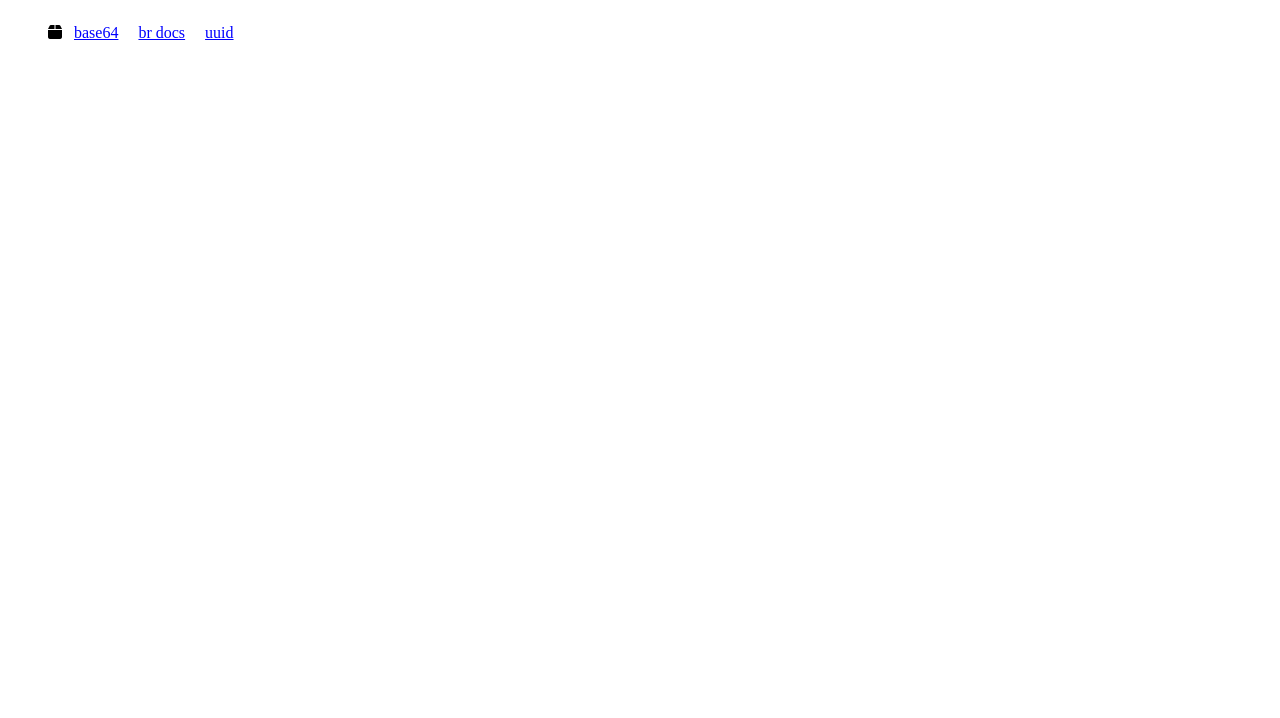
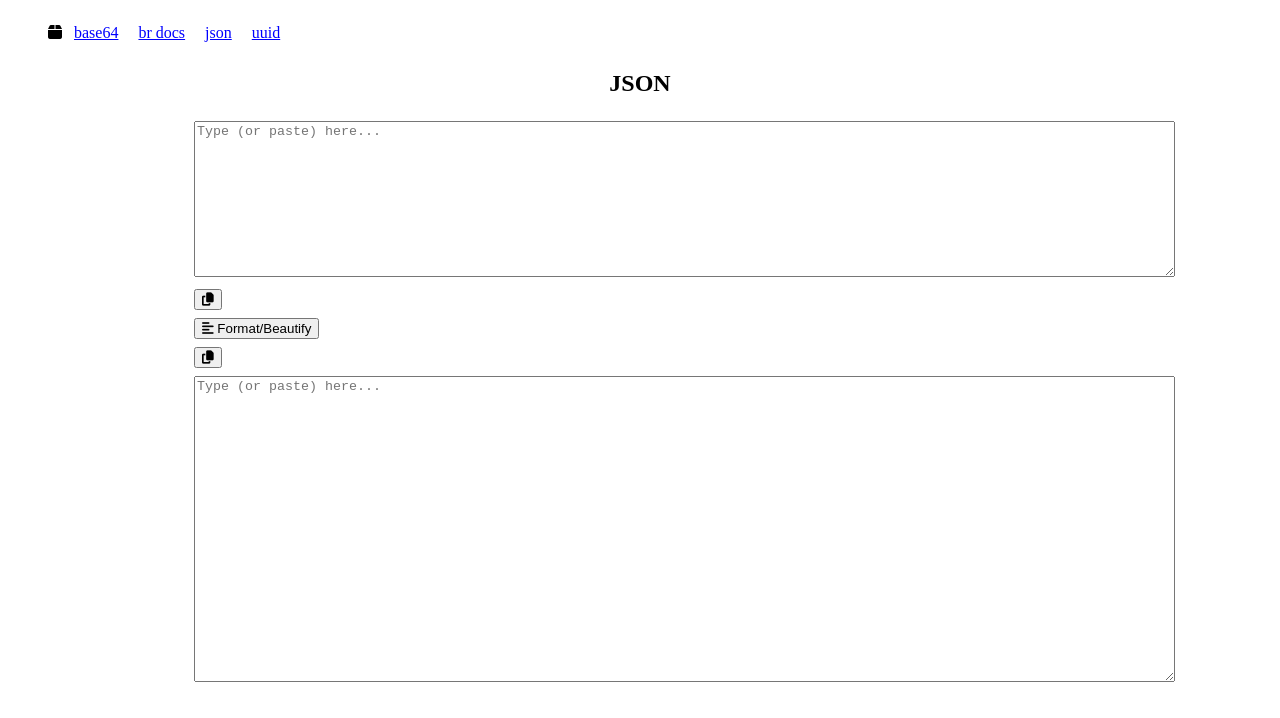
Before and after one commit to martinusso/mother-box, a plain HTML site: page index.html in a window 1280 px wide. Drawn offline with Linux system fonts and the light colour scheme.

Commit message:
Add json formatter

```diff
--- /dev/null
+++ b/assets/js/tools.js
@@ -0,0 +1,94 @@
+"use strict";
+
+function copy(id) {
+	var copyText = document.getElementById(id);
+	copyText.select();
+	document.execCommand("copy");
+}
+
+function hideAll() {
+	var els = document.querySelectorAll('.tabs-active')
+	for (var i = 0; i < els.length; i++) {
+		els[i].classList.remove('tabs-active')
+	}
+}
+function show(id) {
+	hideAll();
+	var element = document.getElementById(id);
+	element.classList.add("tabs-active");
+}
+
+// Base64
+function decodeBase64() {
+	var encodedData = document.getElementById("base64-encoded").value;
+	document.getElementById("base64-decoded").value = window.atob(encodedData);
+}
+function encodeBase64() {
+	var encodedData = document.getElementById("base64-decoded").value;
+	document.getElementById("base64-encoded").value = window.btoa(encodedData);
+}
+
+// Docs
+function cpf() {
+	document.getElementById("doc").value = "Not implemented!";
+}
+function cnpj() {
+	document.getElementById("doc").value = "Not implemented!";
+}
+
+function uuid() {
+	id = 'xxxxxxxx-xxxx-4xxx-yxxx-xxxxxxxxxxxx'.replace(/[xy]/g, function(c) {
+		var r = Math.random() * 16 | 0, v = c == 'x' ? r : (r & 0x3 | 0x8);
+		return v.toString(16);
+	});
+	document.getElementById("uuid-value").value = id;
+}
+
+// JSON
+function beautifyJSON() {
+	var input = document.getElementById("json-input").value;
+  var formatted = '';
+  let spaces = 0;
+  for (var i = 0; i < input.length; i++) {
+    function closing(c) {
+      return ['}', ']'].indexOf(c) >= 0;
+    }
+    function opening(c) {
+      return ['{', '['].indexOf(c) >= 0;
+    }
+    let c = input[i];
+    let previous = input[i-1];
+    let next = input[i+1];
+
+    let comma = c == ',' && !closing(previous);
+    if (closing(c)) {
+      formatted += "\n";
+      spaces -= 2;
+      if (spaces > 0) {
+        formatted += " ".repeat(spaces);
+      }
+    }
+
+    formatted += c
+
+    if (opening(c)) {
+      formatted += "\n";
+      spaces += 2;
+      if (spaces > 0) {
+        formatted += " ".repeat(spaces)
+      }
+    } else if (c == ':' && next != ' ' && !closing(next)) {
+      formatted += " ";
+    } else if (c == ',') {
+      formatted += "\n";
+      if (spaces > 0) {
+        formatted += " ".repeat(spaces);
+      }
+    }
+  }
+	document.getElementById("json-output").value = formatted;
+}
+
+(() => {
+  show('json');
+})();
--- a/index.html
+++ b/index.html
@@ -42,6 +42,7 @@
 				<li><i class="fas fa-box"></i></li>
 				<li><a href="#" onclick="show('base64')">base64</a></li>
 				<li><a href="#" onclick="show('br-docs')">br docs</a></li>
+				<li><a href="#" onclick="show('json')">json</a></li>
 				<li><a href="#" onclick="show('uuid')">uuid</a></li>
 			</ul>
 		</nav>
@@ -58,8 +59,8 @@
 						<button type="button" onclick="encodeBase64()" id="base64-encode" value="Encode"><i class="fas fa-arrow-up"></i> Encode</button>
 					</div>
 					<div>
+						<button type="button" onclick="copy('base64-decoded')" value="Copy to Clipboard"><i class="fas fa-copy"></i></button>
 						<textarea id="base64-decoded" placeholder="Type (or paste) here..." spellcheck="false" rows="14" cols="120"></textarea>
-						<button type="button" onclick="copy('base64-decoded')" value="Copy to Clipboard"><i class="fas fa-copy"></i></button>
 					</div>
 				</form>
 			</section>
@@ -77,6 +78,23 @@
 				</form>
 			</section>
 
+			<section class="state-hidden" id="json">
+				<h2>JSON</h2>
+				<form>
+					<div>
+						<textarea id="json-input" placeholder="Type (or paste) here..." spellcheck="false" rows="10" cols="120"></textarea>
+						<button type="button" onclick="copy('json-input')" value="Copy to Clipboard"><i class="fas fa-copy"></i></button>
+					</div>
+					<div>
+						<button type="button" onclick="beautifyJSON()" id="beautify-json" value="Format/Beautify"><i class="fas fa-align-left"></i> Format/Beautify</button>
+					</div>
+					<div>
+						<button type="button" onclick="copy('json-output')" value="Copy to Clipboard"><i class="fas fa-copy"></i></button>
+						<textarea id="json-output" placeholder="Type (or paste) here..." spellcheck="false" rows="20" cols="120"></textarea>
+					</div>
+				</form>
+			</section>
+
 			<section class="state-hidden" id="uuid">
 				<h2>UUID</h2>
 				<form>
@@ -90,51 +108,6 @@
 				</form>
 			</section>
 		</main>
-
-<script type="text/javascript">
-	function copy(id) {
-		var copyText = document.getElementById(id);
-		copyText.select();
-		document.execCommand("copy");
-	}
-
-	function hideAll() {
-		var els = document.querySelectorAll('.tabs-active')
-		for (var i = 0; i < els.length; i++) {
-			els[i].classList.remove('tabs-active')
-		}
-	}
-	function show(id) {
-		hideAll();
-		var element = document.getElementById(id);
-		element.classList.add("tabs-active");
-	}
-
-	// Base64
-	function decodeBase64() {
-		var encodedData = document.getElementById("base64-encoded").value;
-		document.getElementById("base64-decoded").value = window.atob(encodedData);
-	}
-	function encodeBase64() {
-		var encodedData = document.getElementById("base64-decoded").value;
-		document.getElementById("base64-encoded").value = window.btoa(encodedData);
-	}
-
-	// Docs
-	function cpf() {
-		document.getElementById("doc").value = "Not implemented!";
-	}
-	function cnpj() {
-		document.getElementById("doc").value = "Not implemented!";
-	}
-
-	function uuid() {
-		id = 'xxxxxxxx-xxxx-4xxx-yxxx-xxxxxxxxxxxx'.replace(/[xy]/g, function(c) {
-			var r = Math.random() * 16 | 0, v = c == 'x' ? r : (r & 0x3 | 0x8);
-			return v.toString(16);
-		});
-		document.getElementById("uuid-value").value = id;
-	}
-</script>
+		<script type="text/javascript" src="assets/js/tools.js" charset="utf-8"></script>
 	</body>
 </html>
```
